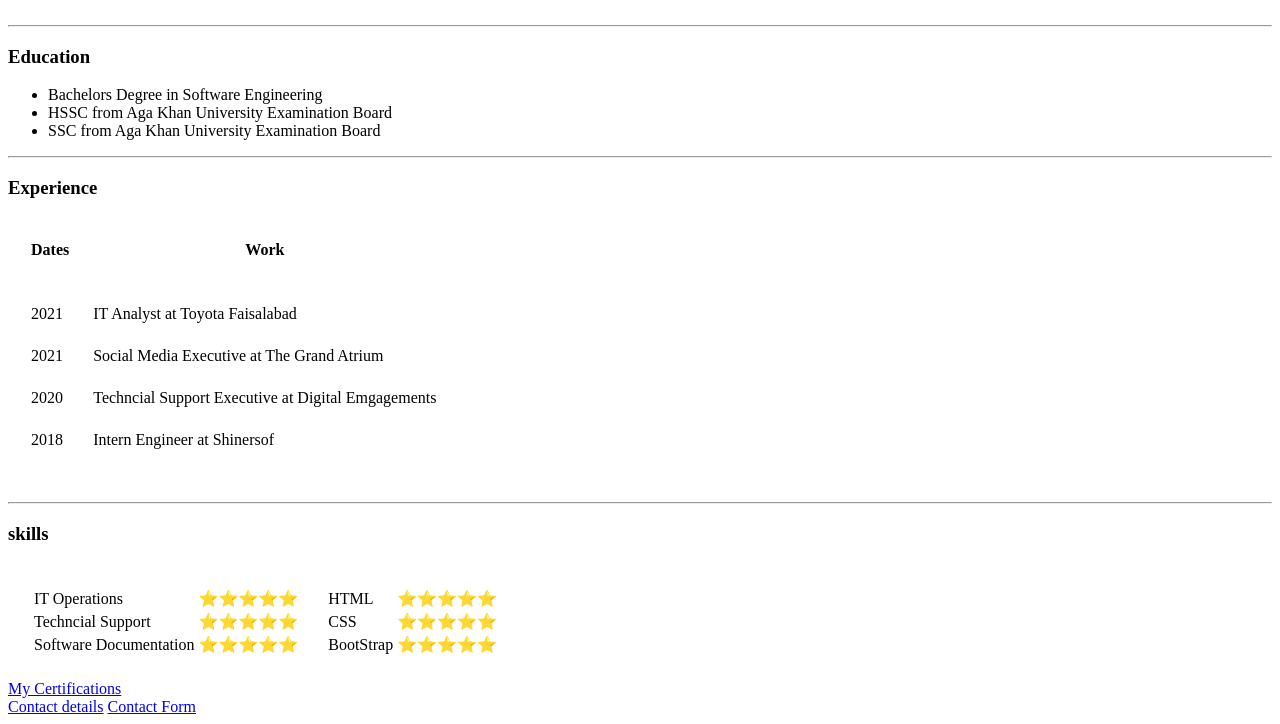
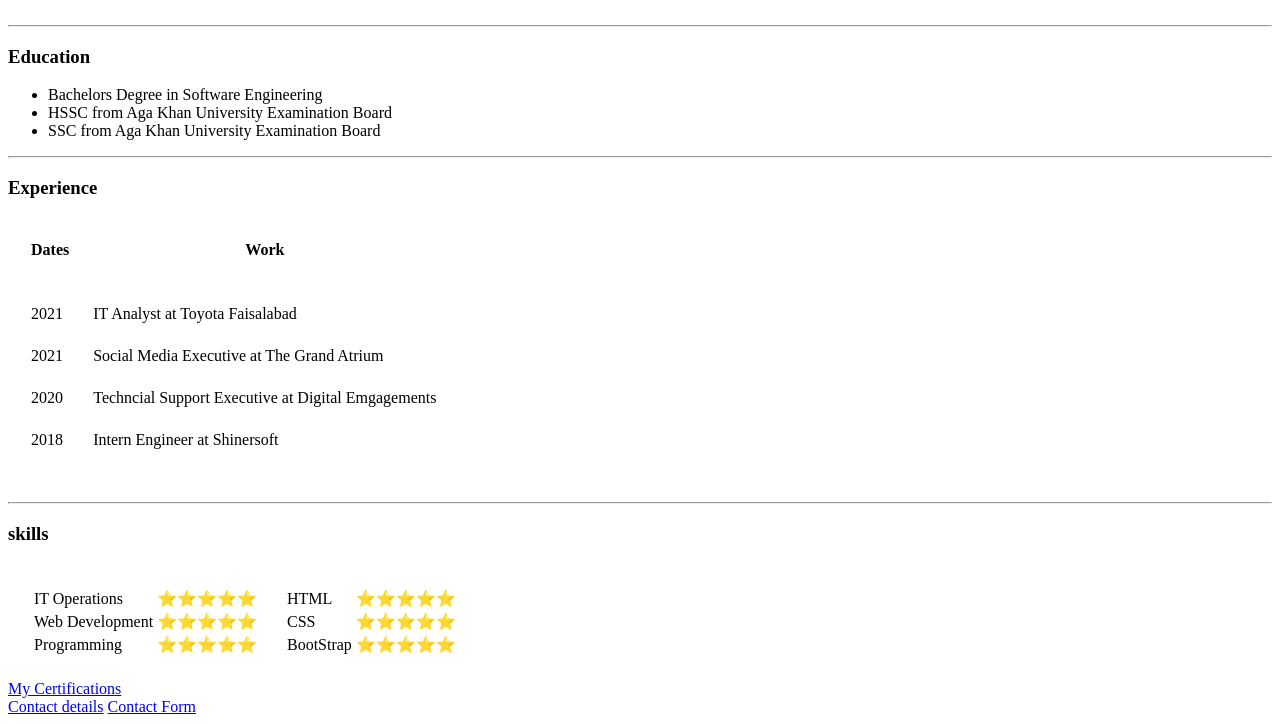
Before and after one commit to JaleesMoeen/CV, a plain HTML site: page index.html in a window 1280 px wide. Shown: the part 417-1141 px from the top of the page. Drawn offline with Linux system fonts and the light colour scheme.

Commit message:
Update index.html

```diff
--- a/index.html
+++ b/index.html
@@ -52,7 +52,7 @@
       </tr>
       <tr>
         <td>2018</td>
-        <td>Intern Engineer at Shinersof</td>
+        <td>Intern Engineer at Shinersoft</td>
       </tr>
       <tr>
 
@@ -74,11 +74,11 @@
             <td>⭐⭐⭐⭐⭐</td>
           </tr>
           <tr>
-            <td>Techncial Support</td>
+            <td>Web Development</td>
             <td>⭐⭐⭐⭐⭐</td>
           </tr>
           <tr>
-            <td>Software Documentation</td>
+            <td>Programming</td>
             <td>⭐⭐⭐⭐⭐</td>
           </tr>
         </table>
```
